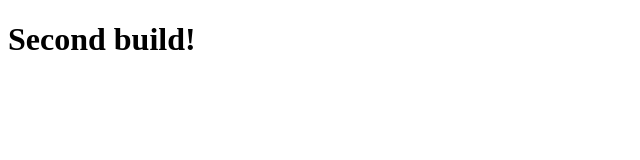
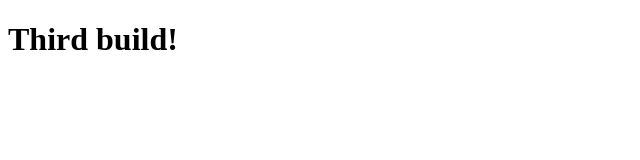
Before and after one commit to bobinjosek/Test, a plain HTML site: page index.html in a window 1280 px wide. Shown: the whole page, without its empty margins (0-640 px from the left). Drawn offline with Linux system fonts and the light colour scheme.

Commit message:
Testing Third

```diff
--- a/index.html
+++ b/index.html
@@ -4,6 +4,6 @@
 		<title>Welcome!</title>
 	</head>
 	<body>
-		<h1>Second build!</h1>
+		<h1>Third build!</h1>
 	</body>
 </html>
```
